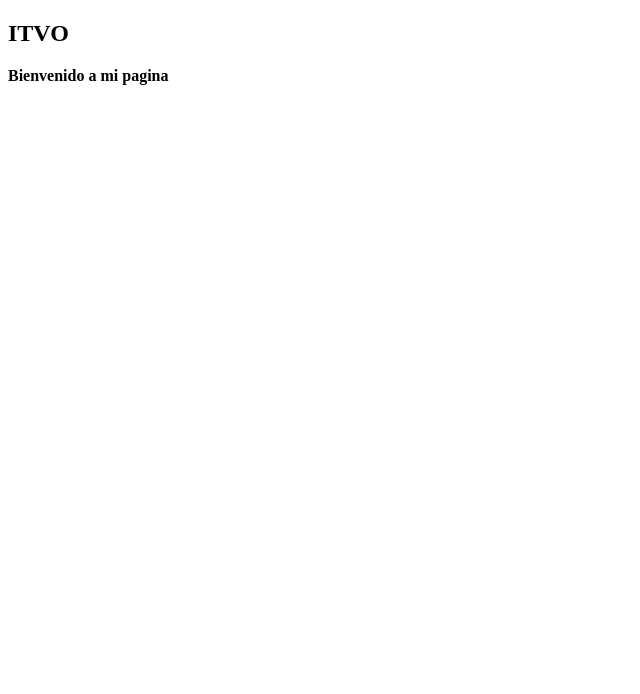
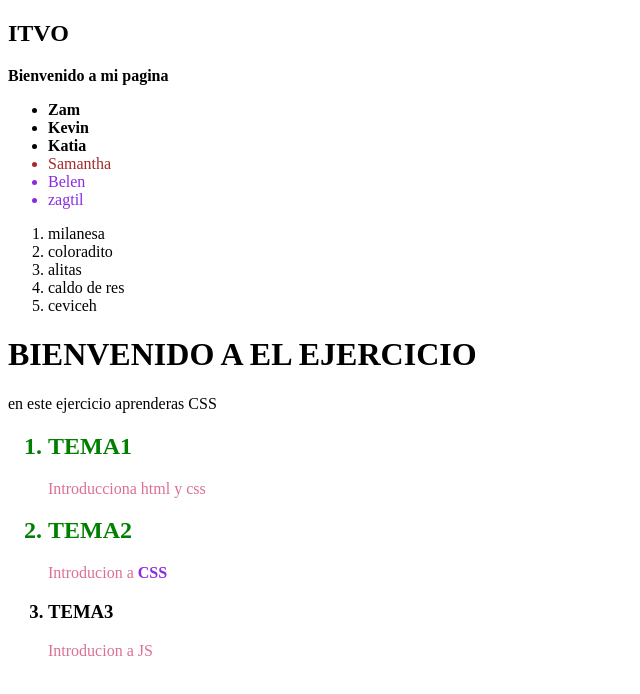
Before and after one commit to I6A-2022/practica1-uriel-julian, a plain HTML site: page index.html in a window 1280 px wide. Shown: the whole page, without its empty margins (0-640 px from the left). Drawn offline with Linux system fonts and the light colour scheme.

Commit message:
Update index.html

```diff
--- a/index.html
+++ b/index.html
@@ -1,11 +1,47 @@
 <!DOCTYPE html>
 <html lang="en">
+
 <head>
     <meta charset="UTF-8">
     <meta http-equiv="X-UA-Compatible" content="IE=edge">
     <meta name="viewport" content="width=device-width, initial-scale=1.0">
     <title>Pagina de Uriel</title>
+    <style>
+        #idSamantha {
+            color: brown;
+        }
+
+        .idzagtil {
+            color: yellowgreen;
+
+        }
+
+        body {
+            background-color: white;
+        }
+
+        ul li {
+            color: blueviolet;
+        }
+
+        ol h2 li {
+            color: green;
+        }
+
+        ul strong li {
+            color: black;
+        }
+
+        ol p {
+            color: palevioletred;
+        }
+
+        ol p strong {
+            color: blueviolet;
+        }
+    </style>
 </head>
+
 <body>
 
     <h2>ITVO</h2>
@@ -14,5 +50,44 @@
             Bienvenido a mi pagina
         </strong>
     </p>
+
+    <ul>
+        <strong>
+            <li>Zam</li>
+            <li>Kevin</li>
+            <li>Katia</li>
+        </strong>
+        <li id="idSamantha">Samantha</li>
+        <li id="idzagtil">Belen</li>
+        <li id="idzagtil">zagtil</li>
+    </ul>
+
+
+    <ol>
+        <li>milanesa</li>
+        <li>coloradito</li>
+        <li>alitas</li>
+        <li>caldo de res</li>
+        <li>ceviceh</li>
+    </ol>
+
+    <h1>BIENVENIDO A EL EJERCICIO</h1>
+    <P>en este ejercicio aprenderas CSS</P>
+    <ol>
+        <h2>
+            <li>TEMA1</li>
+        </h2>
+        <p>Introducciona html y css</p>
+        <h2>
+            <li>TEMA2</li>
+        </h2>
+        <p>Introducion a <strong>CSS</strong></p>
+
+        <h3>
+            <li>TEMA3</li>
+        </h3>
+        <p>Introducion a JS</p>
+    </ol>
 </body>
+
 </html>
```
